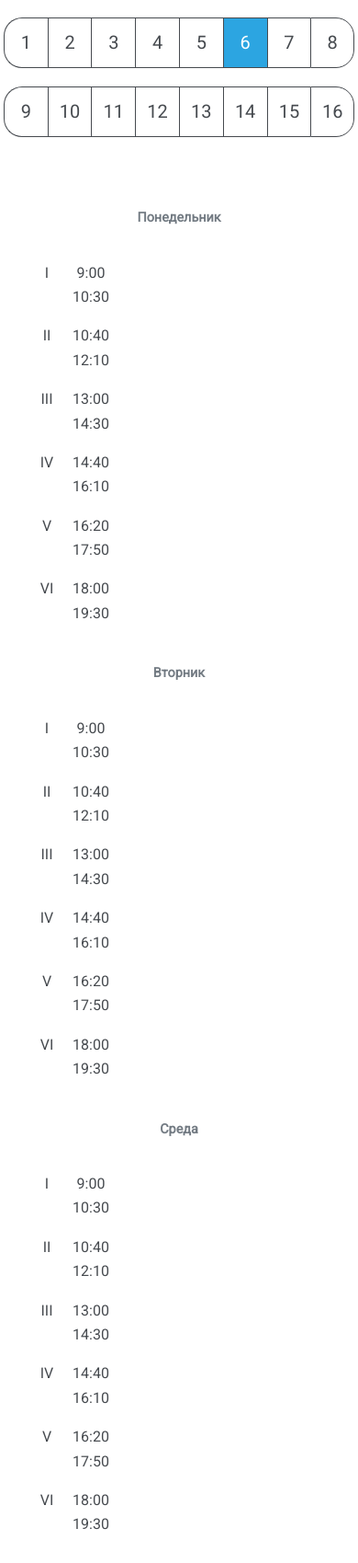
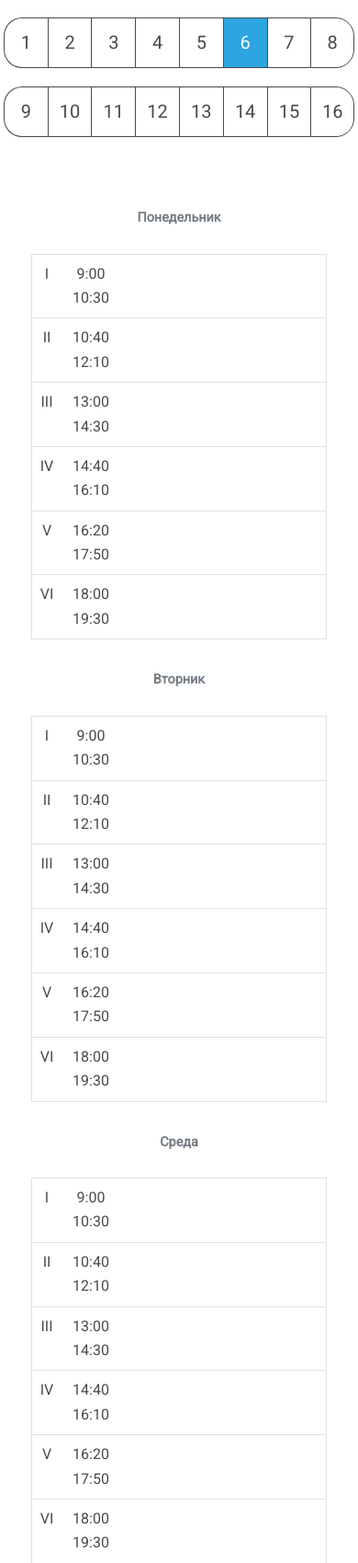
Before and after one commit to alexey109/botpage.ru, a Django app: a page that uses frontend/templates/frontend/base.html in a window 390 px wide. Shown: the part 128-1827 px from the top of the page at 92% size. Run offline with Django 3.2, Linux system fonts and the light colour scheme; data that the repository does not hold is empty; some web fonts are replaced.

Commit message:
Fix table border on phones

```diff
--- a/frontend/static/frontend/css/schedule.css
+++ b/frontend/static/frontend/css/schedule.css
@@ -313,14 +313,18 @@
 	text-align: center;
 }
 
+
 .mobile .day {
 	margin-bottom: 2em;
 	height: 100%;
+}
+
+.mobile * {
 	border-collapse: collapse;
 }
 
 .mobile tr {
-	border: none;
+	border: solid 1px #dee1e3;
 }
 
 .mobile .day_label {
--- a/frontend/templates/frontend/editor.html
+++ b/frontend/templates/frontend/editor.html
@@ -181,7 +181,7 @@ var schedule_full = {
 
 <div class="mobile">
 {% for day, day_content in mobile_content.items %}
-	<table class="day alt">
+	<table class="day">
 	<div class="day_label">{{ day_content.label }}</div>
 	{% for numb, row in day_content.content.items %}
 		<tr class="numb">
```
